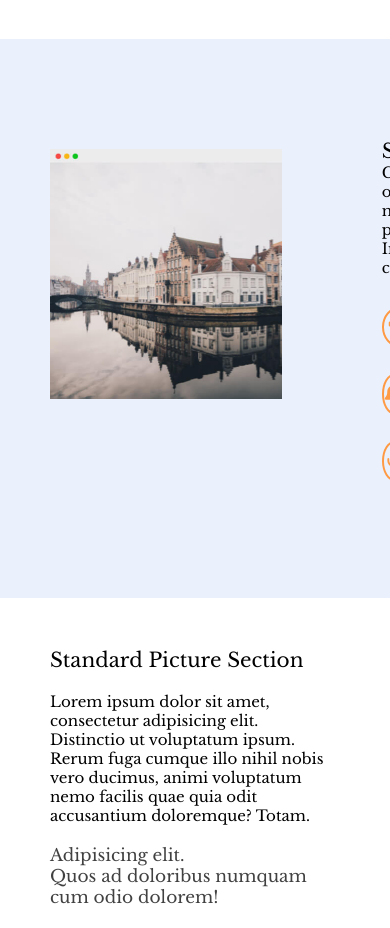
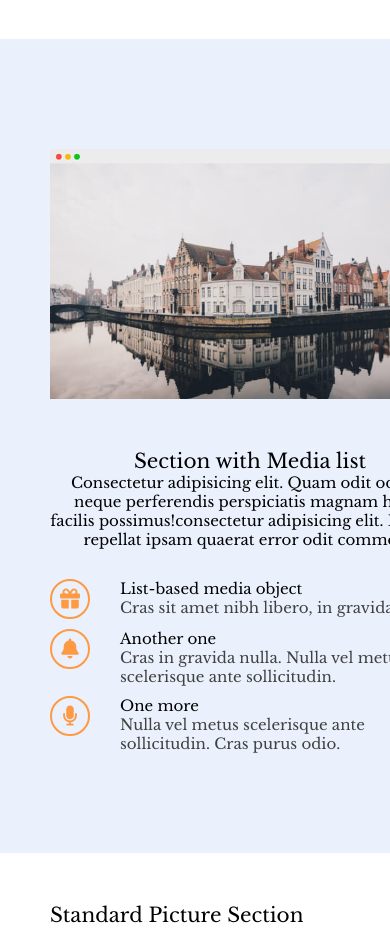
Before and after one commit to MilosM00/react-website, a React (Create React App) app: page / in a window 390 px wide. Shown: the part 1980-2908 px from the top of the page. Built offline with nearby package versions, Linux system fonts and the light colour scheme; the HTML template or start-up script is replaced by a standard one.

Commit message:
MediaList.css updated

```diff
--- a/src/components/MediaList.css
+++ b/src/components/MediaList.css
@@ -54,3 +54,28 @@
     width: 400px;
     height: 250px;
 }
+
+
+@media (max-width: 999px) {
+    .inline-media-list{
+        display: grid;
+        place-items: center;
+        gap: 50px;
+    }
+
+    .img-list-media{
+        margin-right: 0;
+    }
+
+    .title-media-list{
+        text-align: center;
+    }
+
+    .info-media-list{
+        text-align: center;
+    }
+
+    .p-list-media{
+        max-width: 330px;
+    }
+}
```
